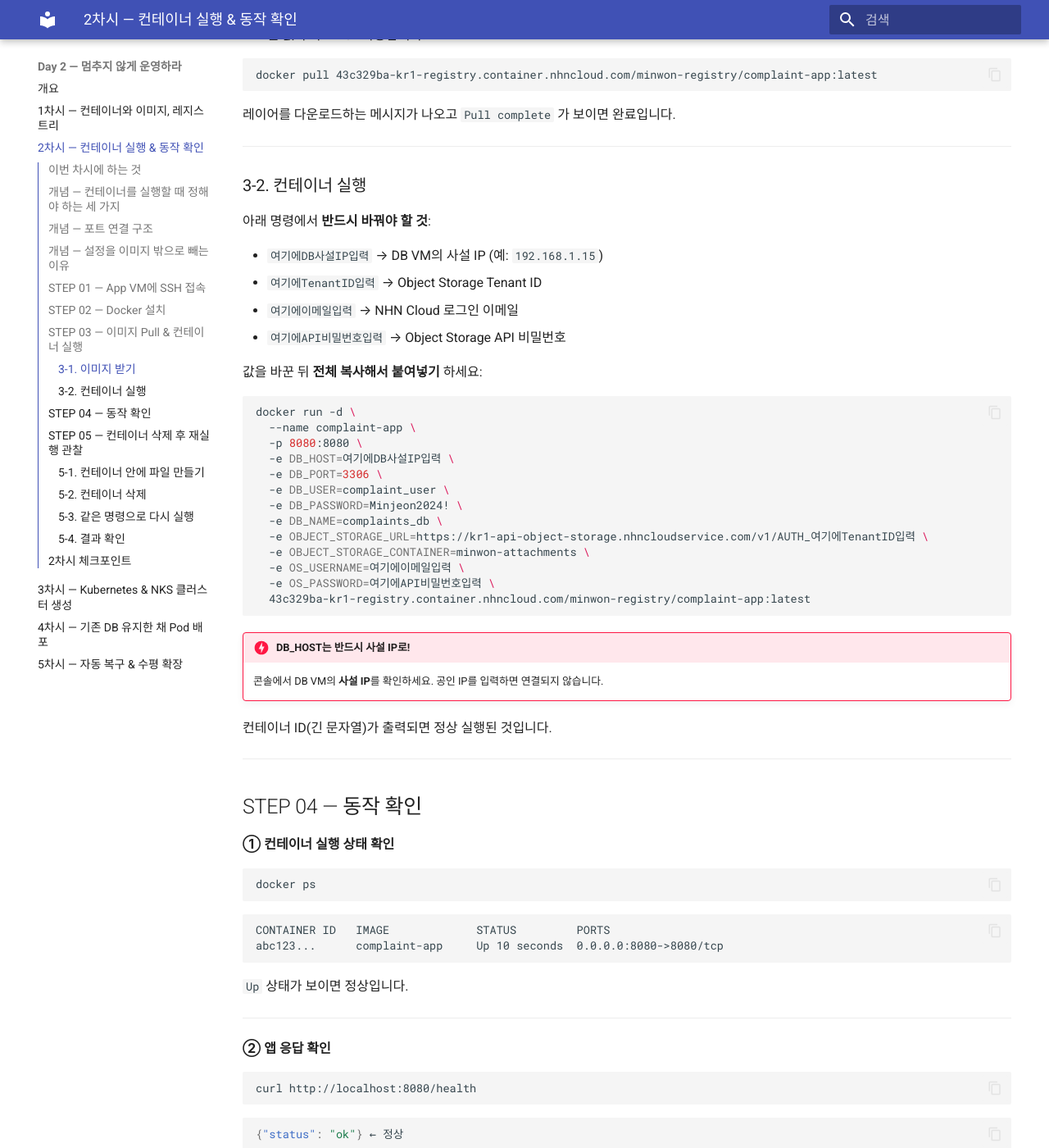
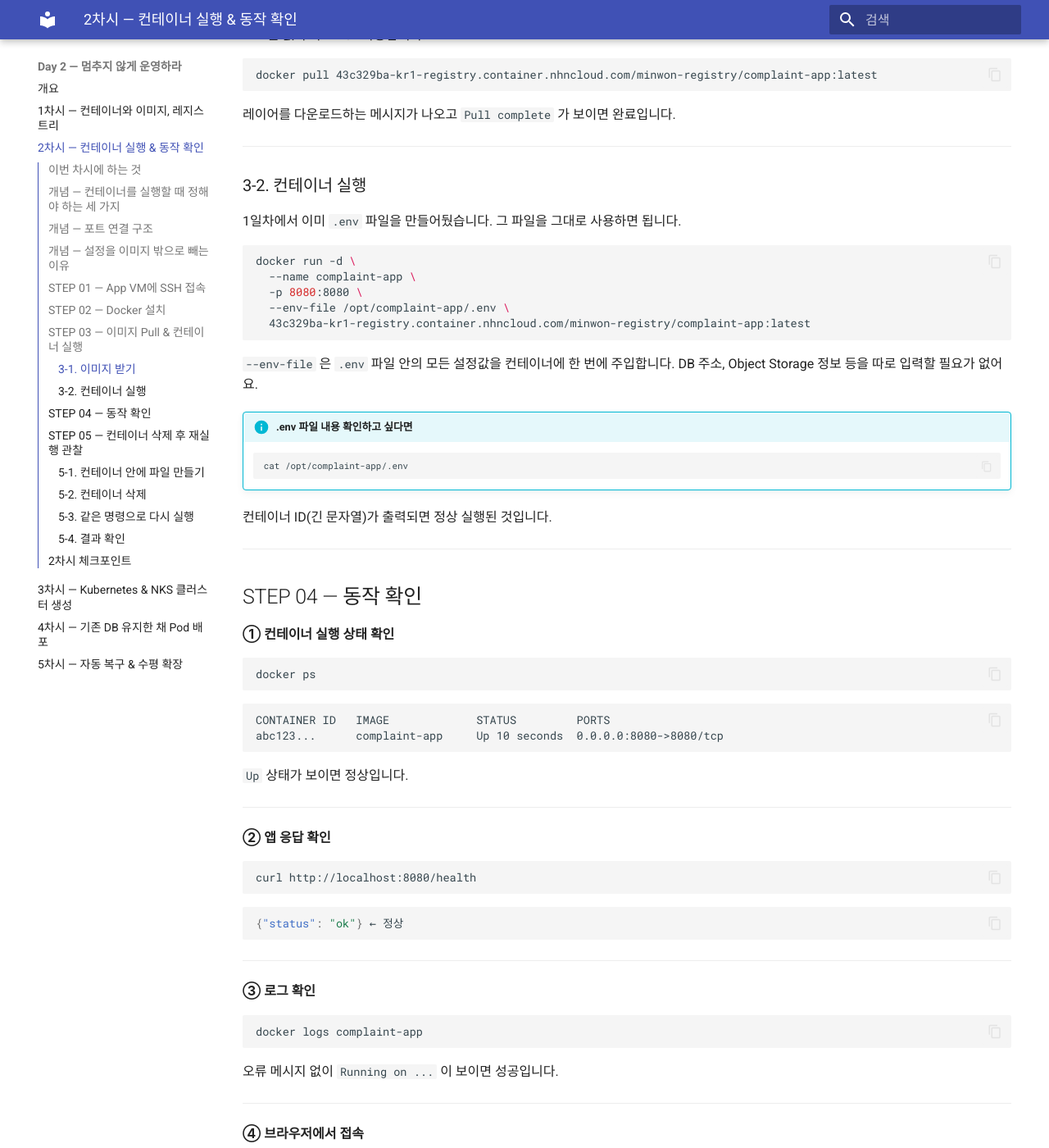
Before and after one commit to skilleat-labs/cloud-native-minwon-lab, an MkDocs documentation site: the page built from docs/day2/session2.md, in a window 1280 px wide and 1400 px high, scrolled down 3448 px. Shown: the whole window at 82% size. Built offline with MkDocs 1.6.1 and Material for MkDocs 9.7.7, drawn with Linux system fonts in a browser that asks for light colours; some of the changed text lies outside the part shown.

Commit message:
Day2 2차시: docker run에 --env-file 방식 추가

````diff
--- a/docs/day2/session2.md
+++ b/docs/day2/session2.md
@@ -157,34 +157,23 @@ docker pull 43c329ba-kr1-registry.container.nhncloud.com/minwon-registry/complai
 
 ### 3-2. 컨테이너 실행
 
-아래 명령에서 **반드시 바꿔야 할 것**:
-
-- `여기에DB사설IP입력` → DB VM의 사설 IP (예: `192.168.1.15`)
-- `여기에TenantID입력` → Object Storage Tenant ID
-- `여기에이메일입력` → NHN Cloud 로그인 이메일
-- `여기에API비밀번호입력` → Object Storage API 비밀번호
-
-값을 바꾼 뒤 **전체 복사해서 붙여넣기** 하세요:
+1일차에서 이미 `.env` 파일을 만들어뒀습니다. 그 파일을 그대로 사용하면 됩니다.
 
 ```bash
 docker run -d \
   --name complaint-app \
   -p 8080:8080 \
-  -e DB_HOST=여기에DB사설IP입력 \
-  -e DB_PORT=3306 \
-  -e DB_USER=complaint_user \
-  -e DB_PASSWORD=Minjeon2024! \
-  -e DB_NAME=complaints_db \
-  -e OBJECT_STORAGE_URL=https://kr1-api-object-storage.nhncloudservice.com/v1/AUTH_여기에TenantID입력 \
-  -e OBJECT_STORAGE_CONTAINER=minwon-attachments \
-  -e OS_USERNAME=여기에이메일입력 \
-  -e OS_PASSWORD=여기에API비밀번호입력 \
+  --env-file /opt/complaint-app/.env \
   43c329ba-kr1-registry.container.nhncloud.com/minwon-registry/complaint-app:latest
 ```
 
-!!! danger "DB_HOST는 반드시 사설 IP로!"
-    콘솔에서 DB VM의 **사설 IP**를 확인하세요.
-    공인 IP를 입력하면 연결되지 않습니다.
+`--env-file` 은 `.env` 파일 안의 모든 설정값을 컨테이너에 한 번에 주입합니다.
+DB 주소, Object Storage 정보 등을 따로 입력할 필요가 없어요.
+
+!!! info ".env 파일 내용 확인하고 싶다면"
+    ```bash
+    cat /opt/complaint-app/.env
+    ```
 
 컨테이너 ID(긴 문자열)가 출력되면 정상 실행된 것입니다.
 
@@ -263,7 +252,13 @@ docker rm -f complaint-app
 
 ### 5-3. 같은 명령으로 다시 실행
 
-STEP 03의 `docker run` 명령을 그대로 다시 실행합니다.
+```bash
+docker run -d \
+  --name complaint-app \
+  -p 8080:8080 \
+  --env-file /opt/complaint-app/.env \
+  43c329ba-kr1-registry.container.nhncloud.com/minwon-registry/complaint-app:latest
+```
 
 ### 5-4. 결과 확인
 
````
